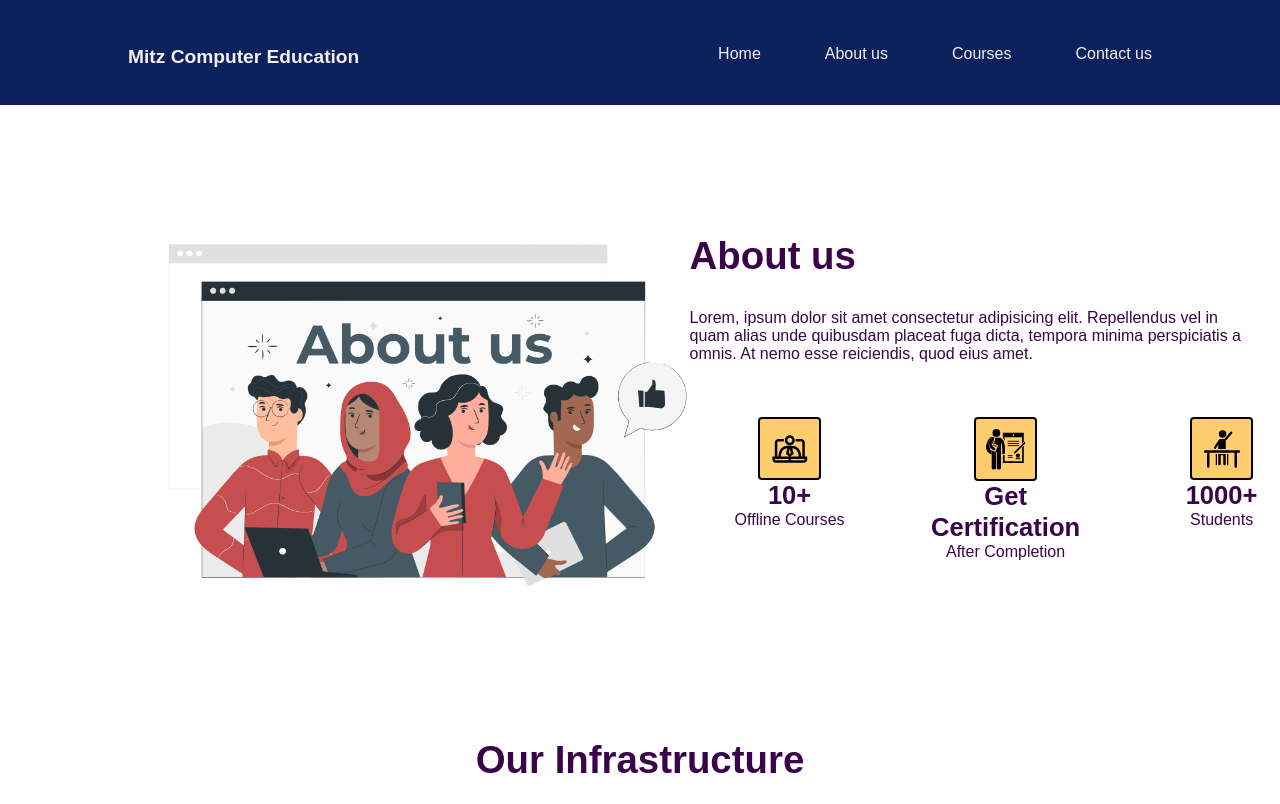
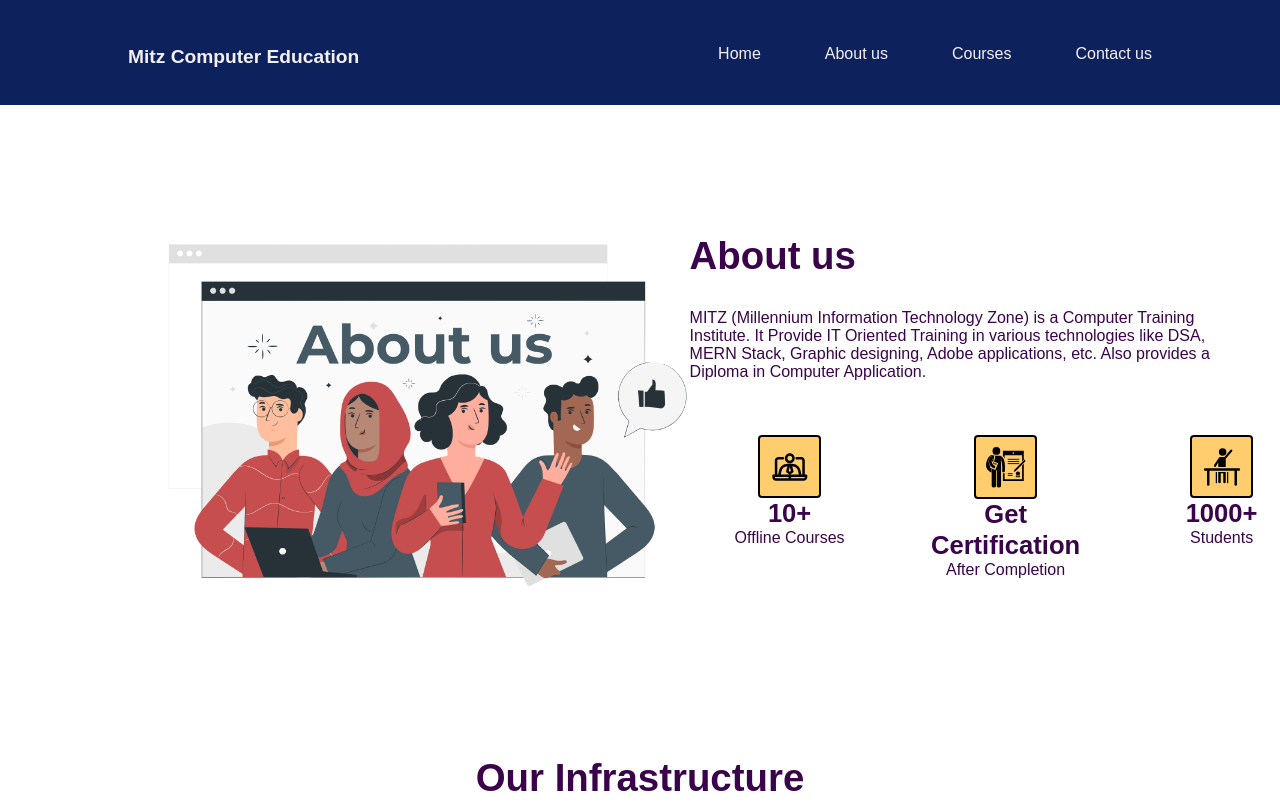
Before and after one commit to TUSHARGOTHWAL/Mitz-Computer-Education-, a plain HTML site: page aboutus.html in a window 1280 px wide. Shown: the top 804 px of the page. Drawn offline with nearby package versions, Linux system fonts and the light colour scheme.

Commit message:
Update aboutus.html

```diff
--- a/aboutus.html
+++ b/aboutus.html
@@ -36,7 +36,10 @@
         </div>
         <div class="about_achievements_right">
             <h1>About us</h1>
-            <p>Lorem, ipsum dolor sit amet consectetur adipisicing elit. Repellendus vel in quam alias unde quibusdam placeat fuga dicta, tempora minima perspiciatis a omnis. At nemo esse reiciendis, quod eius amet.
+            <p>MITZ (Millennium Information Technology Zone) is a Computer Training
+                Institute. It Provide IT Oriented Training in various technologies like DSA,
+                MERN Stack, Graphic designing, Adobe applications, etc. Also provides a
+                Diploma in Computer Application.
             </p>
 
             <div class="achievements_cards">
```
